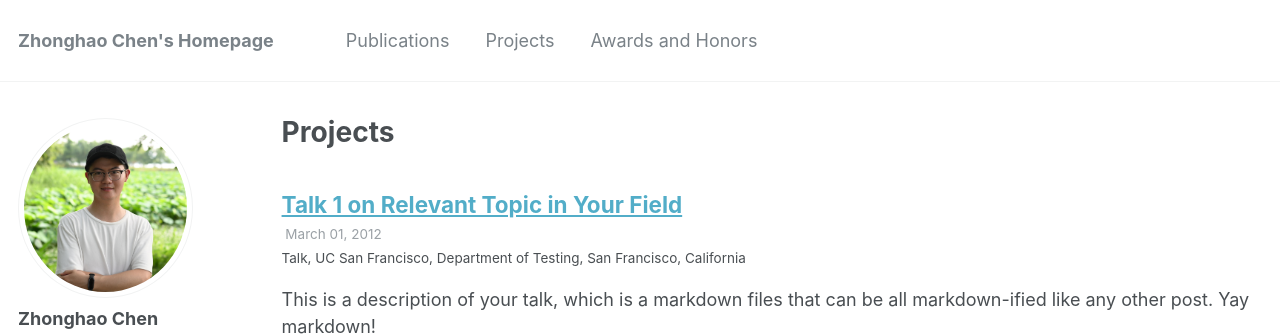
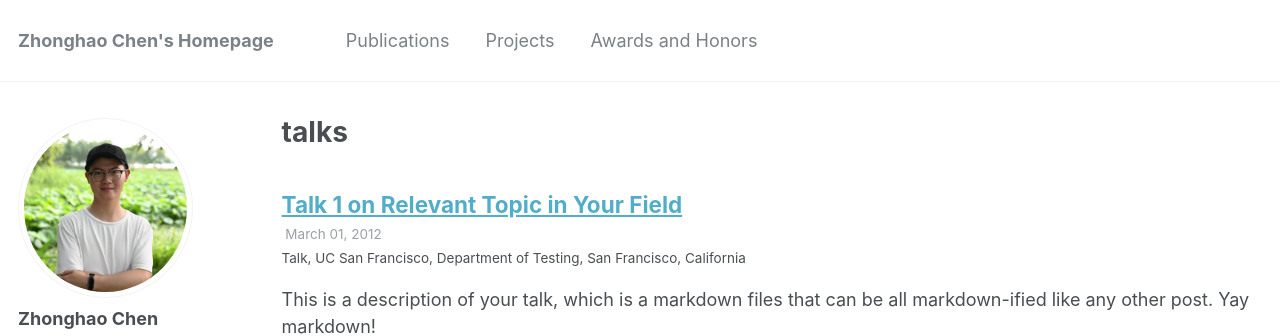
Before and after one commit to zhonghaochen/zhonghaochen.github.io, a Jekyll site: the page built from _pages/talks.html, in a window 1280 px wide. Shown: the top 336 px of the page. Built offline with Jekyll 4.4.1, drawn with Linux system fonts in a browser that asks for light colours; some web fonts are replaced.

Commit message:
Update talks.html

```diff
--- a/_pages/talks.html
+++ b/_pages/talks.html
@@ -1,7 +1,7 @@
 ---
 layout: archive
-title: "Projects"
-permalink: /projects/
+title: "talks"
+permalink: /talks/
 author_profile: true
 ---
 
```
